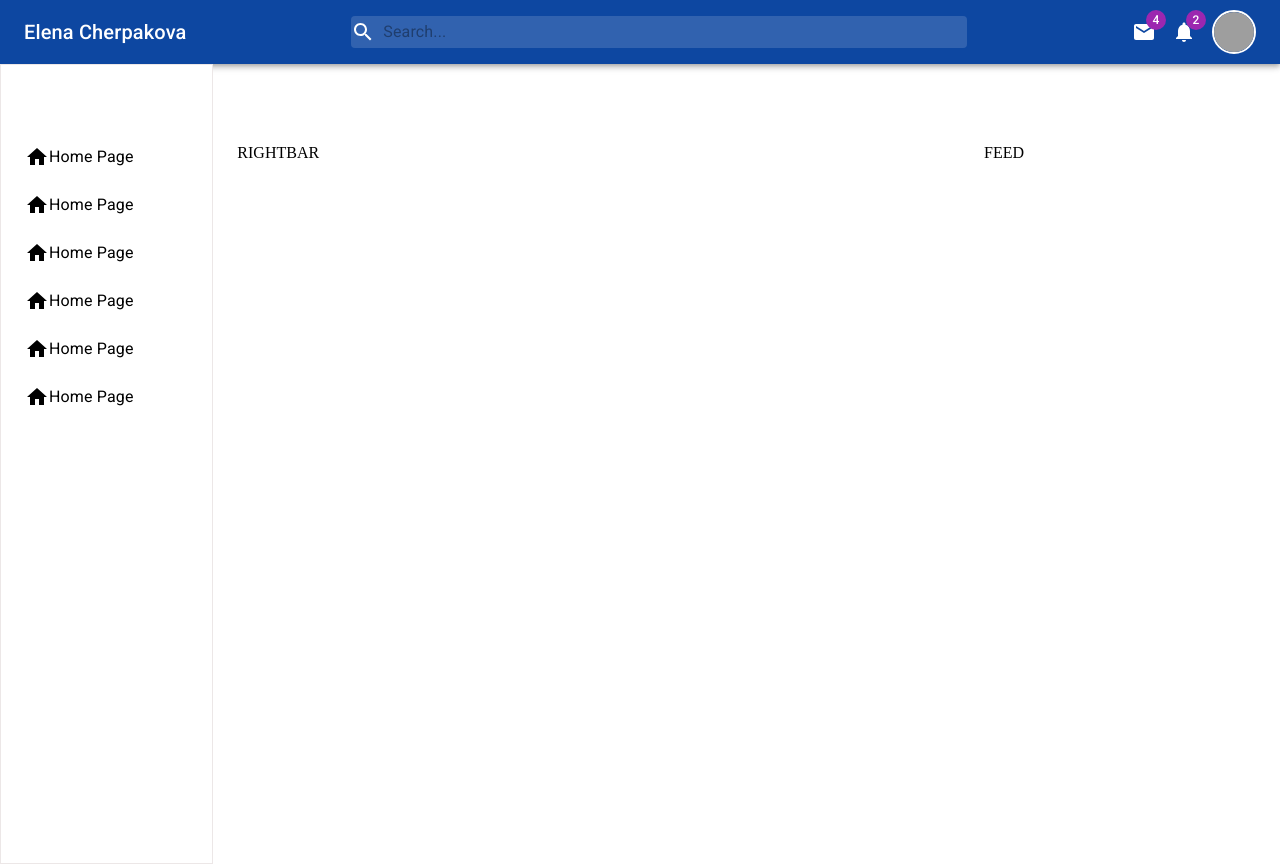
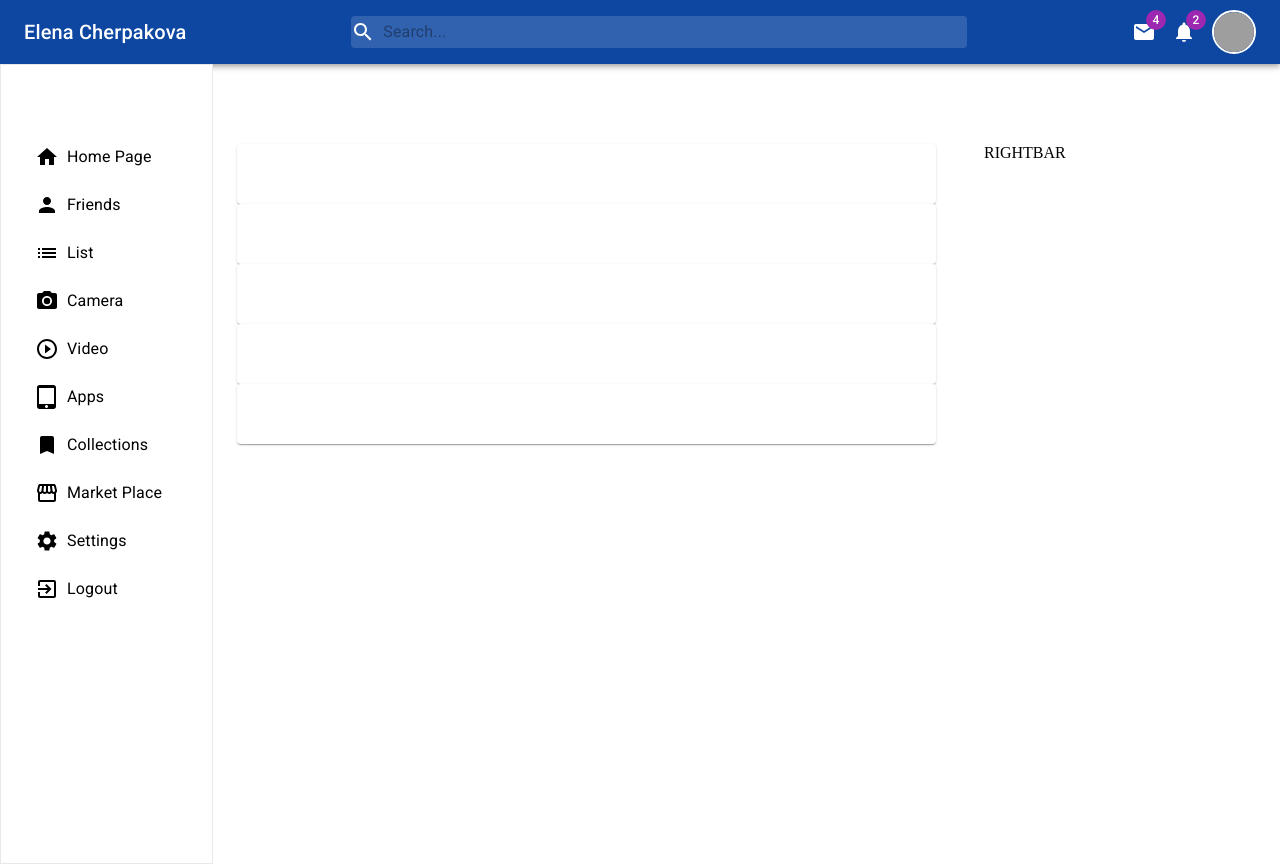
Before and after one commit to ElenaCherpakova/mui-practice, a React (Create React App) app: page / in a window 1280 px wide. Built offline with nearby package versions, Linux system fonts and the light colour scheme; grey boxes are pictures that could not be loaded.

Commit message:
add icons, create post.js

```diff
--- a/src/App.js
+++ b/src/App.js
@@ -24,10 +24,10 @@ function App() {
           <LeftBar />
         </Grid>
         <Grid item sm={7} xs={10}>
-          <RightBar />
+          <Feed />
         </Grid>
         <Grid item sm={3} className={classes.right}>
-          <Feed />
+          <RightBar />
         </Grid>
       </Grid>
     </div>
--- a/src/components/Feed.js
+++ b/src/components/Feed.js
@@ -1,18 +1,24 @@
+import Post from "./Post";
+
 import { makeStyles } from "@mui/styles";
-
 import { theme } from "../theme";
 import Container from "@mui/material/Container";
+
 const useStyles = makeStyles(() => ({
   container: {
     paddingTop: theme.spacing(10),
-  }
+  },
 }));
 
 export default function Feed() {
   const classes = useStyles();
   return (
     <Container className={classes.container}>
-FEED
+      <Post />
+      <Post />
+      <Post />
+      <Post />
+      <Post />
     </Container>
-  )
+  );
 }
--- a/src/components/LeftBar.js
+++ b/src/components/LeftBar.js
@@ -2,6 +2,15 @@ import { makeStyles } from "@mui/styles";
 import Container from "@mui/material/Container";
 import HomeIcon from "@mui/icons-material/Home";
 import Typography from "@mui/material/Typography";
+import PersonIcon from "@mui/icons-material/Person";
+import ListIcon from "@mui/icons-material/List";
+import PhotoCameraIcon from "@mui/icons-material/PhotoCamera";
+import TabletMacIcon from "@mui/icons-material/TabletMac";
+import BookmarkIcon from "@mui/icons-material/Bookmark";
+import StorefrontIcon from "@mui/icons-material/Storefront";
+import SettingsIcon from "@mui/icons-material/Settings";
+import ExitToAppIcon from "@mui/icons-material/ExitToApp";
+import PlayCircleOutlineIcon from "@mui/icons-material/PlayCircleOutline";
 import { theme } from "../theme";
 
 const useStyles = makeStyles(() => ({
@@ -19,6 +28,7 @@ const useStyles = makeStyles(() => ({
   item: {
     display: "flex",
     alignItems: "center",
+    marginLeft: "10px",
     marginBottom: theme.spacing(4),
     [theme.breakpoints.up("sm")]: {
       marginBottom: theme.spacing(3),
@@ -27,12 +37,16 @@ const useStyles = makeStyles(() => ({
   },
   text: {
     // Styles will be applies to screen sizes from large down to small
+    fontWeight: "500px",
     [theme.breakpoints.down("sm")]: {
       display: "none",
     },
   },
   icon: {
-    alignItems: "center",
+    marginRight: theme.spacing(1),
+    [theme.breakpoints.up("sm")]: {
+      fontSize: "18px",
+    },
   },
 }));
 
@@ -45,24 +59,40 @@ export default function LeftBar() {
         <Typography className={classes.text}>Home Page</Typography>
       </div>
       <div className={classes.item}>
-        <HomeIcon className={classes.icon} />
-        <Typography className={classes.text}>Home Page</Typography>
+        <PersonIcon className={classes.icon} />
+        <Typography className={classes.text}>Friends</Typography>
       </div>
       <div className={classes.item}>
-        <HomeIcon className={classes.icon} />
-        <Typography className={classes.text}>Home Page</Typography>
+        <ListIcon className={classes.icon} />
+        <Typography className={classes.text}>List</Typography>
       </div>
       <div className={classes.item}>
-        <HomeIcon className={classes.icon} />
-        <Typography className={classes.text}>Home Page</Typography>
+        <PhotoCameraIcon className={classes.icon} />
+        <Typography className={classes.text}>Camera</Typography>
       </div>
       <div className={classes.item}>
-        <HomeIcon className={classes.icon} />
-        <Typography className={classes.text}>Home Page</Typography>
+        <PlayCircleOutlineIcon className={classes.icon} />
+        <Typography className={classes.text}>Video</Typography>
       </div>
       <div className={classes.item}>
-        <HomeIcon className={classes.icon} />
-        <Typography className={classes.text}>Home Page</Typography>
+        <TabletMacIcon className={classes.icon} />
+        <Typography className={classes.text}>Apps</Typography>
+      </div>
+      <div className={classes.item}>
+        <BookmarkIcon className={classes.icon} />
+        <Typography className={classes.text}>Collections</Typography>
+      </div>
+      <div className={classes.item}>
+        <StorefrontIcon className={classes.icon} />
+        <Typography className={classes.text}>Market Place</Typography>
+      </div>
+      <div className={classes.item}>
+        <SettingsIcon className={classes.icon} />
+        <Typography className={classes.text}>Settings</Typography>
+      </div>
+      <div className={classes.item}>
+        <ExitToAppIcon className={classes.icon} />
+        <Typography className={classes.text}>Logout</Typography>
       </div>
     </Container>
   );
--- /dev/null
+++ b/src/components/Post.js
@@ -0,0 +1,31 @@
+import { makeStyles } from "@mui/styles";
+
+import { theme } from "../theme";
+
+import Card from "@mui/material/Card";
+import CardActions from "@mui/material/CardActions";
+import CardContent from "@mui/material/CardContent";
+import CardMedia from "@mui/material/CardMedia";
+import Typography from "@mui/material/Typography";
+import Button from "@mui/material/Button";
+
+const useStyles = makeStyles(() => ({
+  container: {
+    paddingTop: theme.spacing(10),
+  },
+}));
+
+export default function Post() {
+  const classes = useStyles();
+  return (
+    <Card>
+      <CardMedia />
+      <CardContent>
+        <Typography></Typography>
+      </CardContent>
+      <CardActions>
+        <Button></Button>
+      </CardActions>
+    </Card>
+  );
+}
--- a/src/index.js
+++ b/src/index.js
@@ -3,6 +3,7 @@ import ReactDOM from "react-dom";
 // import "./index.css";
 import App from "./App";
 import reportWebVitals from "./reportWebVitals";
+
 
 ReactDOM.render(
   <React.StrictMode>
```
